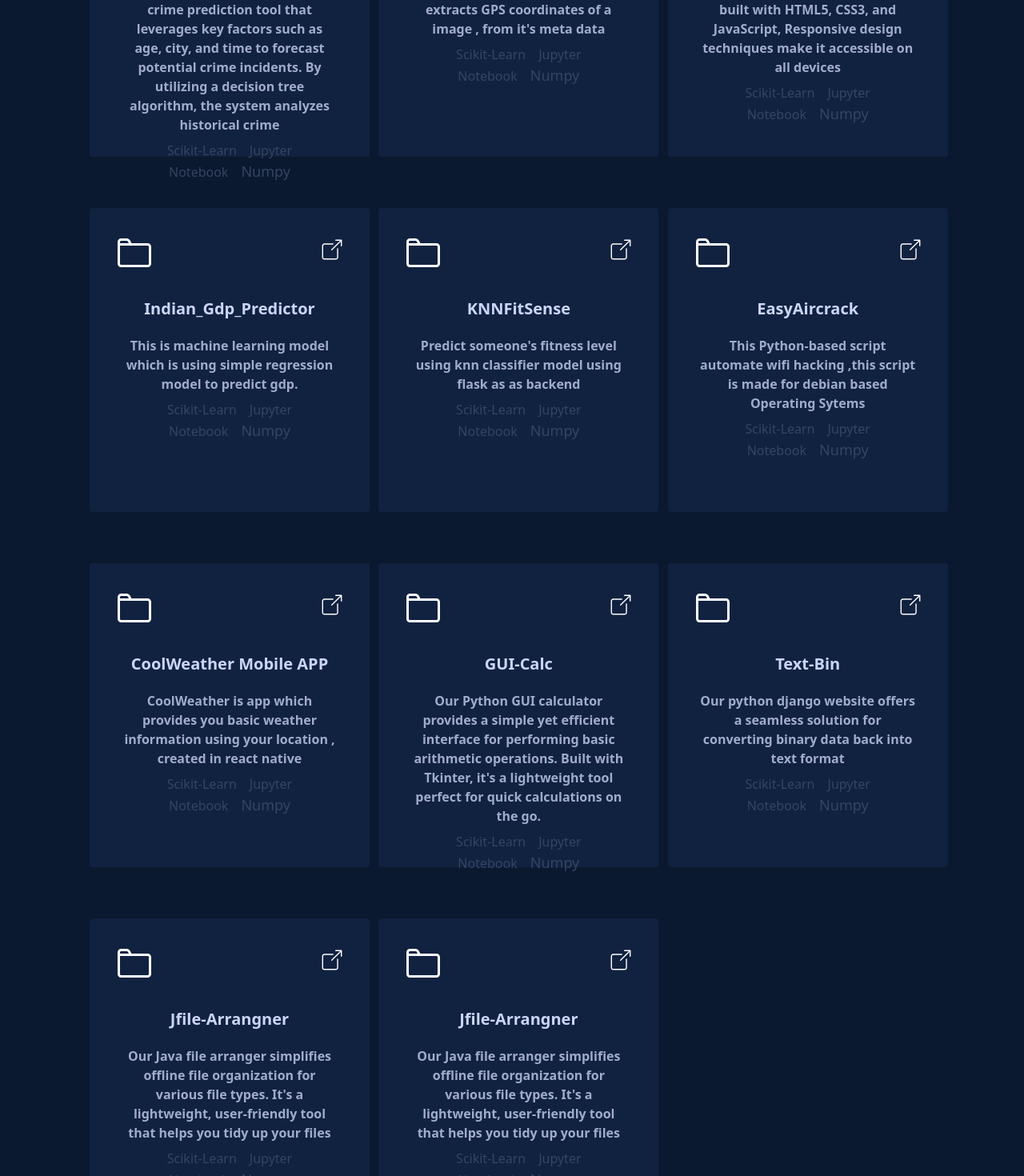
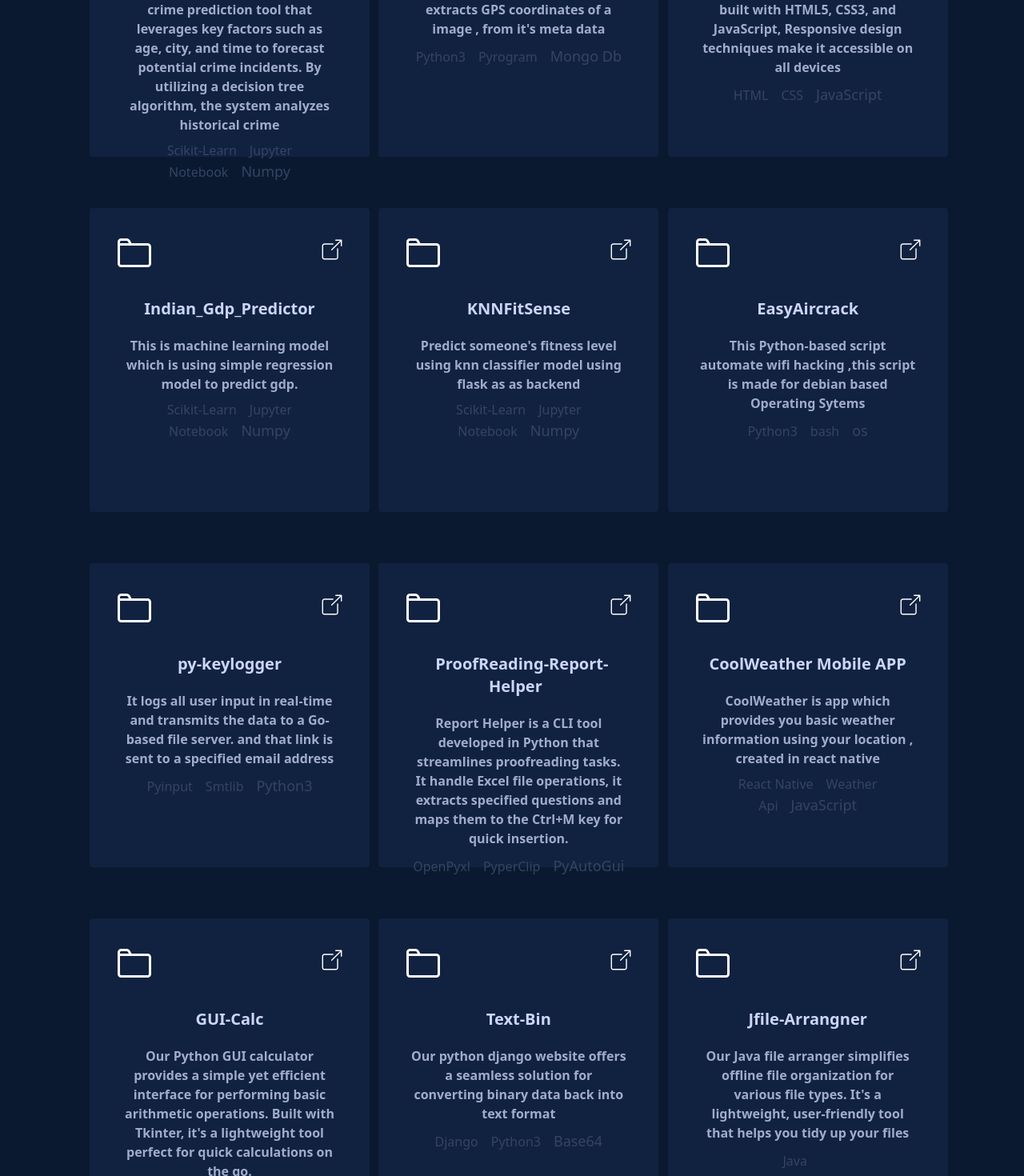
Before and after one commit to CoolSidOfficial/britney_portfolio, a React (Vite) app: page / in a window 1280 px wide. Shown: the part 5820-7290 px from the top of the page at 80% size. Built offline with nearby package versions, Linux system fonts and the light colour scheme.

Commit message:
updated extra projects links and tags

```diff
--- a/src/components/Other_Proj.jsx
+++ b/src/components/Other_Proj.jsx
@@ -6,17 +6,18 @@ const Other_Proj = () => {
         <span className=" text-[#CCD6F6] block text-4xl font-semibold ">Other Noteworthy Projects</span>
         <a  className="text-white  font-semibold  text-lg" href="https://github.com/CoolSidOfficial?tab=repositories " target='_blank'>view the archive</a>
         <div className=" md:grid  md:grid-cols-3   md:gap-7 md:m-28  m-8	">
-         <Other_comp title="CrimeInsight" stack={["Scikit-Learn","Jupyter Notebook","Numpy"]} desc="CrimeInsight is an advanced crime prediction tool that leverages key factors such as age, city, and time to forecast potential crime incidents. By utilizing a decision tree algorithm, the system analyzes historical crime " />
-        <Other_comp  title="ImageLoc"    stack={["Scikit-Learn","Jupyter Notebook","Numpy"]} desc="This Python-based Telegram bot extracts GPS coordinates of a image , from it's meta data"/>
-         <Other_comp title="FIQUA "  stack={["Scikit-Learn","Jupyter Notebook","Numpy"]} desc="Our fish-selling website frontend, built with HTML5, CSS3, and JavaScript,  Responsive design techniques make it accessible on all devices "/>
-         <Other_comp title="Indian_Gdp_Predictor" desc="This is machine learning model which is using simple regression model to predict gdp." stack={["Scikit-Learn","Jupyter Notebook","Numpy"]} />
-         <Other_comp title="KNNFitSense" stack={["Scikit-Learn","Jupyter Notebook","Numpy"]}  desc="Predict someone's fitness level using knn classifier model using flask as as backend"/>
-         <Other_comp title="EasyAircrack"  desc="This Python-based script automate wifi hacking ,this script is made for debian based Operating Sytems"  stack={["Scikit-Learn","Jupyter Notebook","Numpy"]}/>
-         <Other_comp title="CoolWeather Mobile APP" desc="CoolWeather is app which provides you basic weather information using your location , created in react native " stack={["Scikit-Learn","Jupyter Notebook","Numpy"]}/>
-         <Other_comp title="GUI-Calc" desc="Our Python GUI calculator provides a simple yet efficient interface for performing basic arithmetic operations. Built with Tkinter, it's a lightweight tool perfect for quick calculations on the go." stack={["Scikit-Learn","Jupyter Notebook","Numpy"]}/>
-         <Other_comp title="Text-Bin" desc="Our python  django  website offers a seamless solution for converting binary data back into text format  " stack={["Scikit-Learn","Jupyter Notebook","Numpy"]}/>
-         <Other_comp title="Jfile-Arrangner" desc="Our Java file arranger simplifies offline file organization for various file types. It's a lightweight, user-friendly tool that helps you tidy up your files"  stack={["Scikit-Learn","Jupyter Notebook","Numpy"]}/>
-         <Other_comp title="Jfile-Arrangner" desc="Our Java file arranger simplifies offline file organization for various file types. It's a lightweight, user-friendly tool that helps you tidy up your files"  stack={["Scikit-Learn","Jupyter Notebook","Numpy"]} />
+         <Other_comp title="CrimeInsight" stack={["Scikit-Learn","Jupyter Notebook","Numpy"]} desc="CrimeInsight is an advanced crime prediction tool that leverages key factors such as age, city, and time to forecast potential crime incidents. By utilizing a decision tree algorithm, the system analyzes historical crime "  weblink="https://github.com/CoolSidOfficial/CrimeInsight"/>
+        <Other_comp  title="ImageLoc"    stack={["Python3","Pyrogram","Mongo Db"]} desc="This Python-based Telegram bot extracts GPS coordinates of a image , from it's meta data" weblink="https://github.com/CoolSidOfficial/Image_Loc"/>
+         <Other_comp title="FIQUA "  stack={["HTML","CSS","JavaScript"]} desc="Our fish-selling website frontend, built with HTML5, CSS3, and JavaScript,  Responsive design techniques make it accessible on all devices " weblink="https://github.com/CoolSidOfficial/fiqua"/>
+         <Other_comp title="Indian_Gdp_Predictor" desc="This is machine learning model which is using simple regression model to predict gdp." stack={["Scikit-Learn","Jupyter Notebook","Numpy"]} weblink="https://github.com/CoolSidOfficial/Indian_Gdp_Predictor" />
+         <Other_comp title="KNNFitSense" stack={["Scikit-Learn","Jupyter Notebook","Numpy"]}  desc="Predict someone's fitness level using knn classifier model using flask as as backend" weblink="https://github.com/CoolSidOfficial/KNNFitSense"/>
+         <Other_comp title="EasyAircrack"  desc="This Python-based script automate wifi hacking ,this script is made for debian based Operating Sytems"  stack={["Python3","bash","os"]} weblink=""/>
+         <Other_comp title="py-keylogger" desc="It logs all user input in real-time and transmits the data to a Go-based file server. and that link is sent to a specified email address"  stack={["Pyinput","Smtlib","Python3"]} weblink="https://github.com/CoolSidOfficial/easy_aircrack-ng" />
+         <Other_comp title="ProofReading-Report-Helper" desc="Report Helper is a CLI tool developed in Python that streamlines proofreading tasks. It handle Excel file operations, it extracts specified questions and maps them to the Ctrl+M key for quick insertion. "  stack={["OpenPyxl","PyperClip","PyAutoGui"]} weblink="https://github.com/CoolSidOfficial/Report_Helper" />
+         <Other_comp title="CoolWeather Mobile APP" desc="CoolWeather is app which provides you basic weather information using your location , created in react native " stack={["React Native","Weather Api","JavaScript"]} weblink="https://github.com/CoolSidOfficial/CoolWeather_Android"/>
+         <Other_comp title="GUI-Calc" desc="Our Python GUI calculator provides a simple yet efficient interface for performing basic arithmetic operations. Built with Tkinter, it's a lightweight tool perfect for quick calculations on the go." stack={["Python3","Tkinter","colorama"]} weblink="https://github.com/CoolSidOfficial/gui_calc"/>
+         <Other_comp title="Text-Bin" desc="Our python  django  website offers a seamless solution for converting binary data back into text format  " stack={["Django","Python3","Base64"]} weblink="https://github.com/CoolSidOfficial/TextBin"/>
+         <Other_comp title="Jfile-Arrangner" desc="Our Java file arranger simplifies offline file organization for various file types. It's a lightweight, user-friendly tool that helps you tidy up your files"  stack={["Java","",""]} weblink="https://github.com/CoolSidOfficial/Java_file_Arranger"/>
 
 
 
--- a/src/components/Other_comp.jsx
+++ b/src/components/Other_comp.jsx
@@ -8,7 +8,7 @@ const Other_comp = (props) => {
        <div className="flex  space-x-52 ">
 
         <img className="w-12" src="sj.svg "></img>
-          <a href="">  <img className="w-12 h-10 text-white " src="icons8-external-link.svg "></img></a>
+          <a href={props.weblink}>  <img className="w-12 h-10 text-white " src="icons8-external-link.svg "></img></a>
        </div>
 <div className='md:mt-8 mt ' >
 
```
